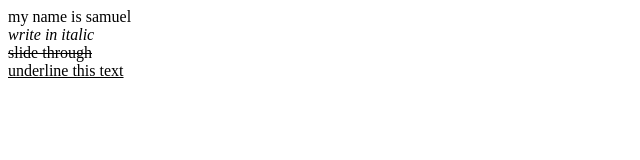
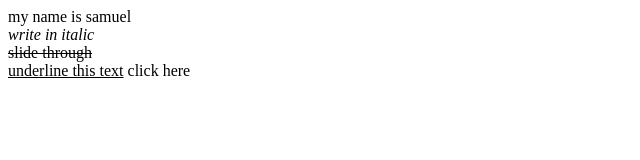
Before and after one commit to sammieush/myrepository, a plain HTML site: page index.html in a window 1280 px wide. Shown: the full height of the page, 0-640 px from the left. Drawn offline with Linux system fonts and the light colour scheme.

Commit message:
index.html edited

```diff
--- a/index.html
+++ b/index.html
@@ -3,16 +3,17 @@
 		<title>
 			MY FIRST WEBSITE
 		</title>
-		<meta name="viewport" content="width=device-width,initial-scale=1.0">
+		<metal name="viewport" content="width=device-width,initial-scale=1.0">
 	</head>
 	<body>
-	my name is samuel
+        my name is samuel
 	<br>
 	<i>write in italic</i>
 	<br>
 	<del>slide through</del>
 	<br>
 	<u>underline this text</u>
+	<a hrel=”https//www.google.com">click here</a>
 	</body>
 
 
```
